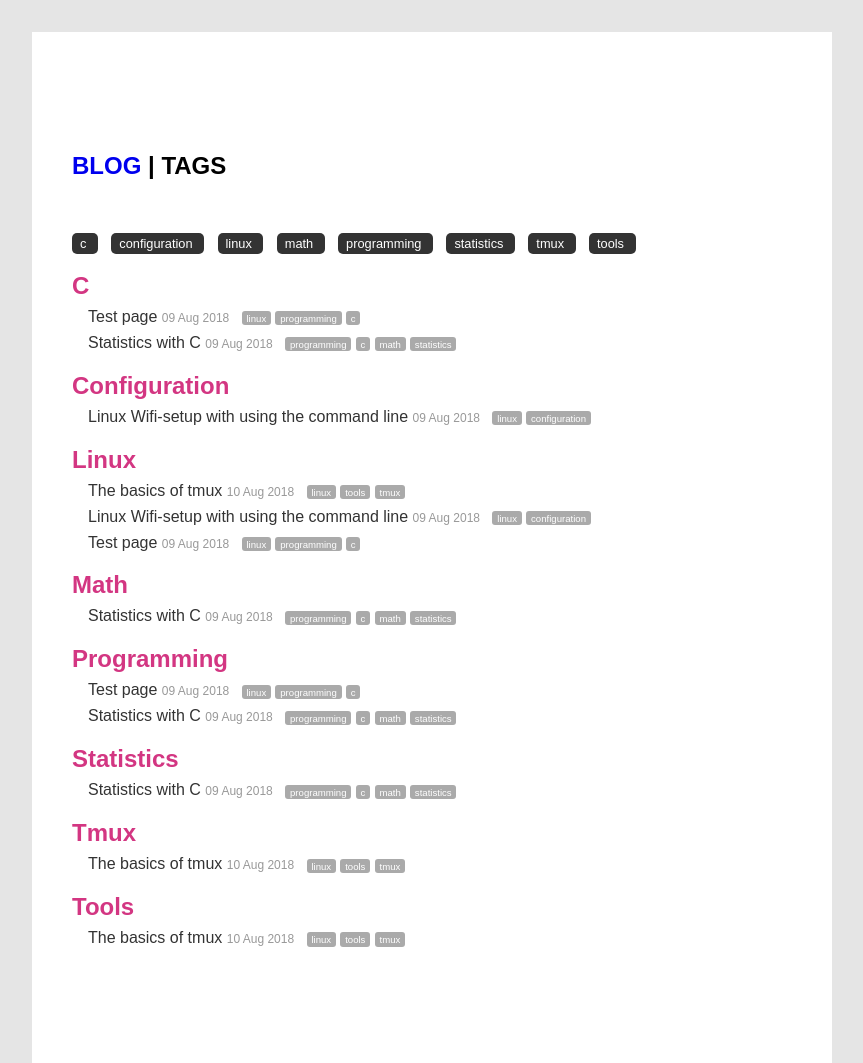
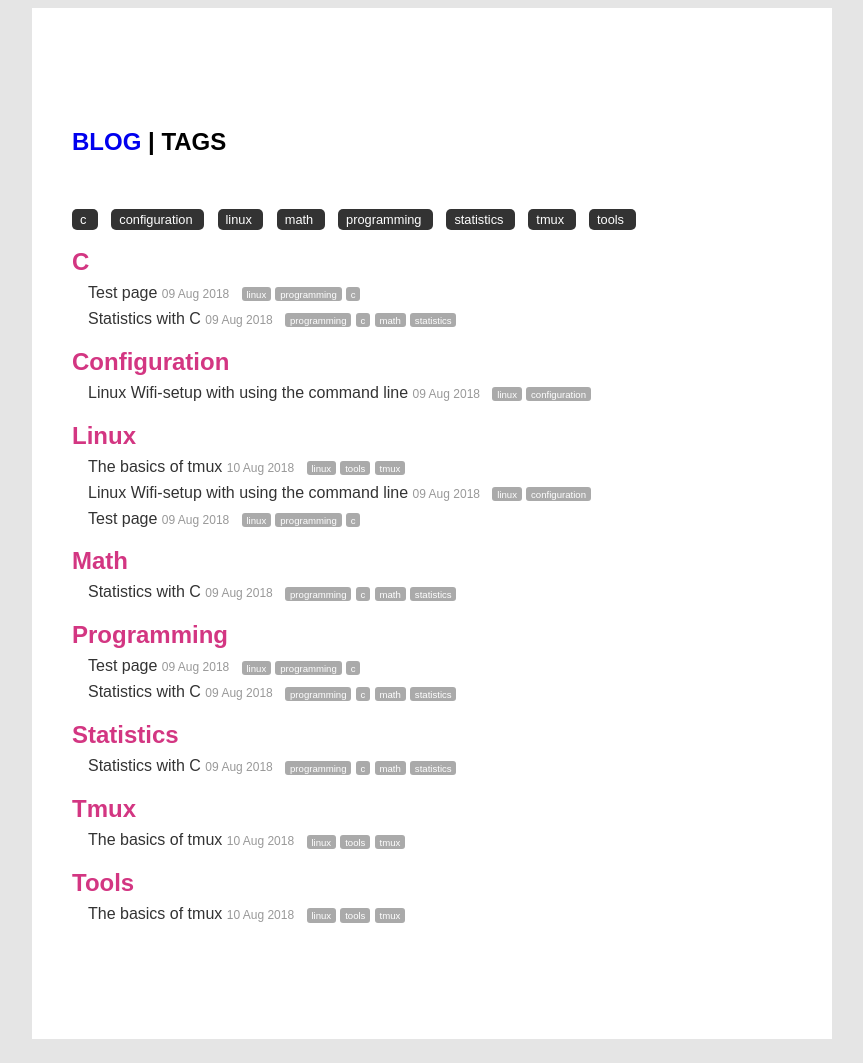
Before and after one commit to execas/execas.github.io, a Jekyll site: the page built from tags.html, in a window 1280 px wide. Shown: the whole page, without its empty margins (208-1071 px from the left). Built offline with Jekyll 4.4.1, drawn with Linux system fonts in a browser that asks for light colours; after the commit the page ends 1039 px from its top, so only the background shows below that.

Commit message:
Update execas.css

```diff
--- a/css/execas.css
+++ b/css/execas.css
@@ -14,13 +14,6 @@
      background-color: #ffffff;
      margin: 0 auto;
 }
-
-@media only screen and (min-width: 481px) {
-  body {
-    padding-top: 24px;
-    padding-right: 24px;
-    padding-left: 24px;
-  }
 
 pre {
      white-space: pre;
```
